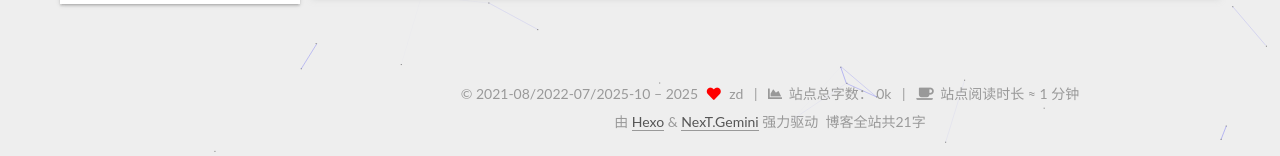
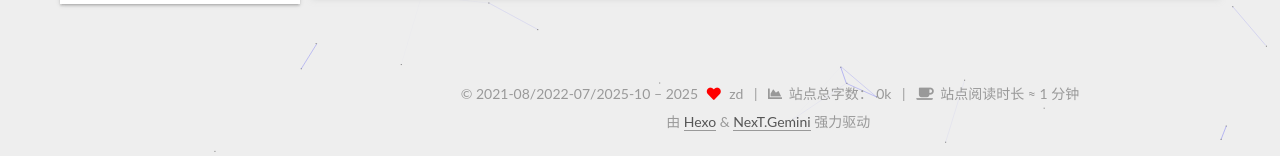
Before and after one commit to hereiszd/hereiszd.github.io, a plain HTML site: page 2025/10/16/hello-world/index.html in a window 1280 px wide. Shown: the part 551-707 px from the top of the page. Drawn offline with Linux system fonts and the light colour scheme.

Commit message:
Site updated: 2025-10-17 22:29:27

```diff
--- a/2025/10/16/hello-world/index.html
+++ b/2025/10/16/hello-world/index.html
@@ -366,7 +366,6 @@
 
 <div class="theme-info">
   <div class="powered-by"></div>
-  <span class="post-count">博客全站共21字</span>
 </div>
 
 
```
Also changed, not shown: about/index.html (+0 -1 lines), archives/2025/10/index.html (+0 -1 lines), archives/2025/index.html (+0 -1 lines), archives/index.html (+0 -1 lines), categories/index.html (+0 -1 lines), index.html (+0 -1 lines), resources/index.html (+0 -1 lines), tags/index.html (+0 -1 lines).
